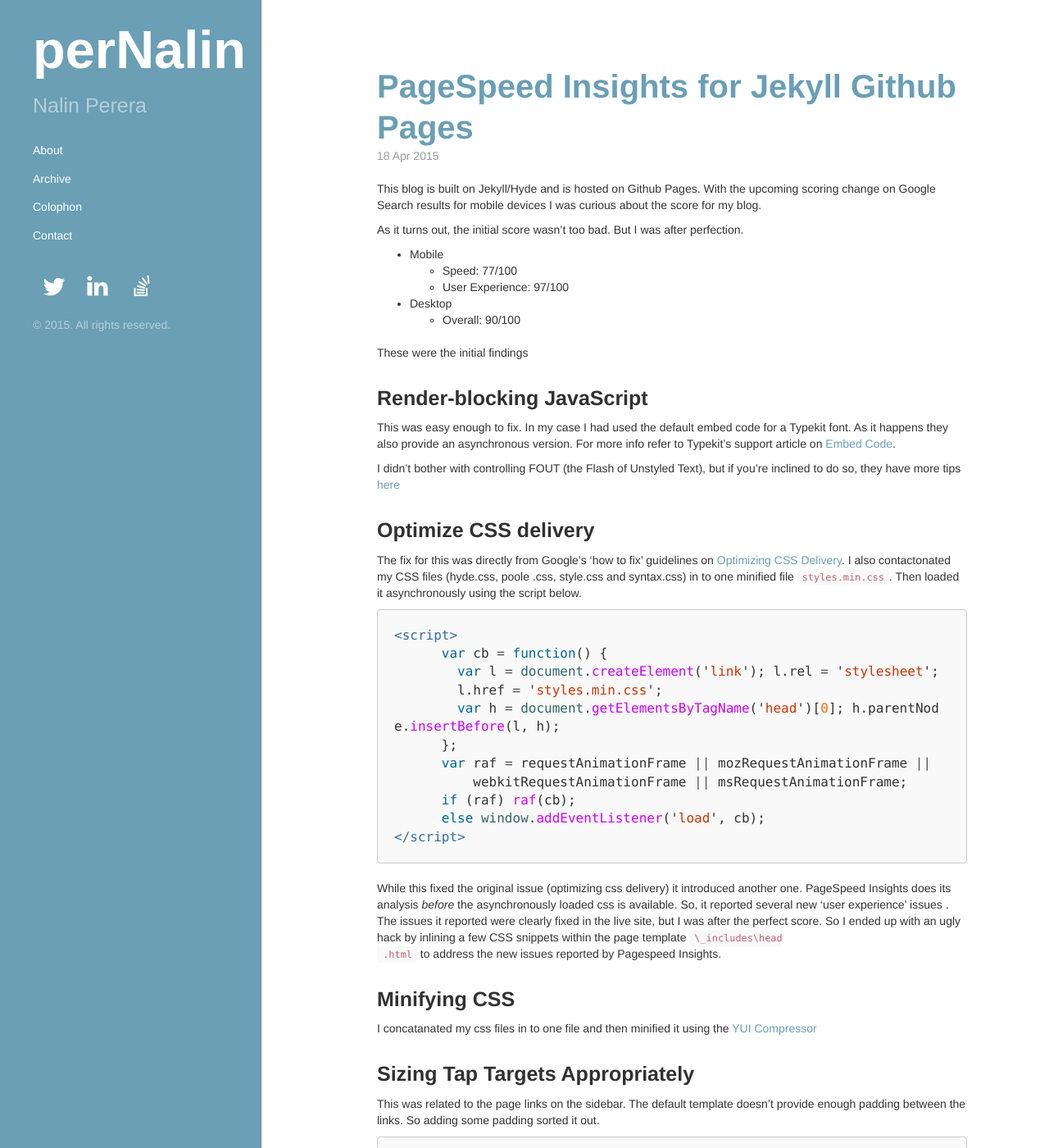
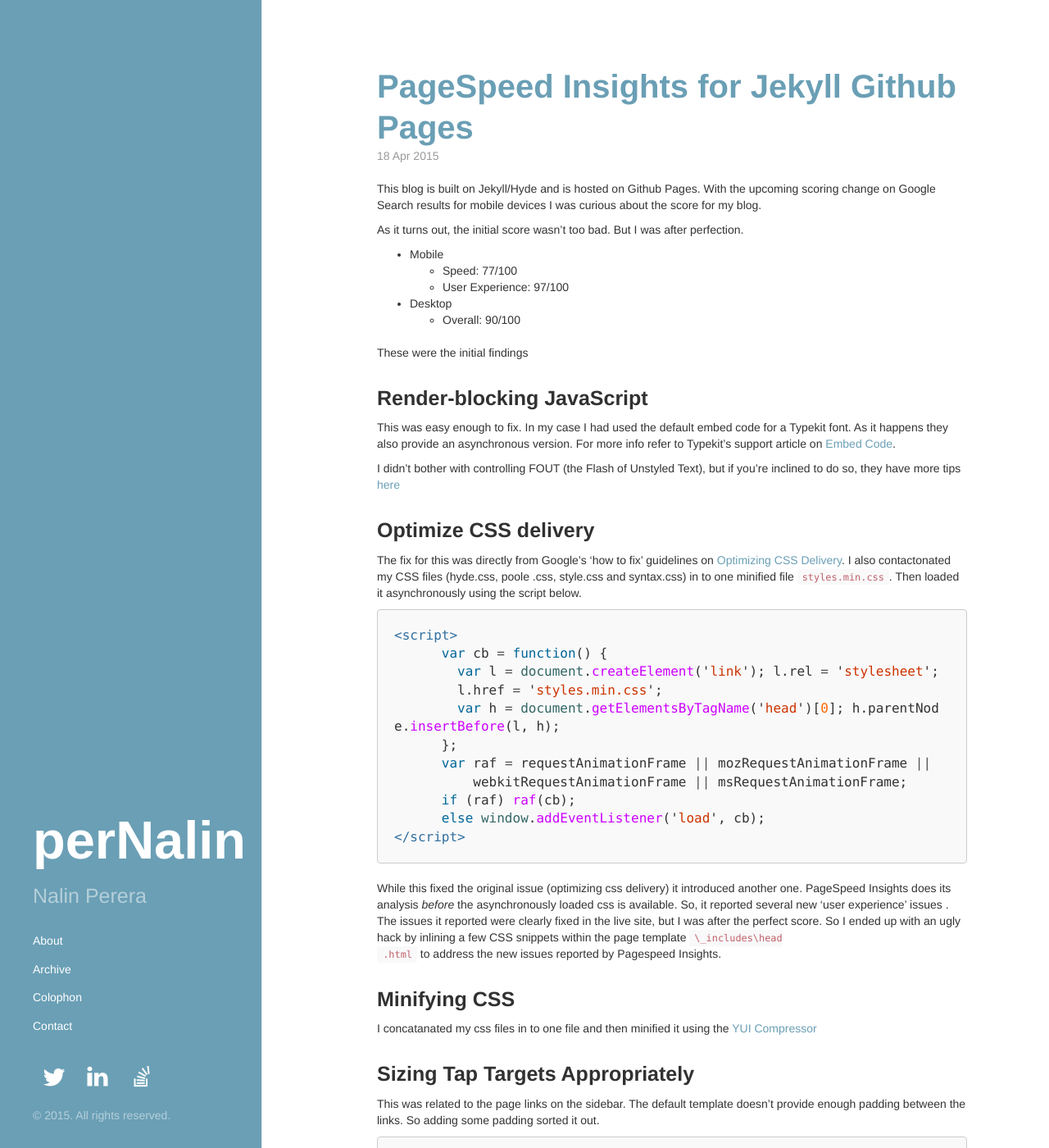
Before and after one commit to pernalin/pernalin.github.io, a Jekyll site: the page built from index.html, in a window 1280 px wide and 1400 px high. Shown: the whole window at 82% size. Built offline with Jekyll 4.4.1, drawn with Linux system fonts in a browser that asks for light colours; nearby versions of some CDN libraries; Markdown is read by kramdown in place of the engine named in the settings; the list of posts is cut into pages by our own code.

Commit message:
added back sidebar sticky

```diff
--- a/public/css/hyde.css
+++ b/public/css/hyde.css
@@ -61,6 +61,21 @@ html {
     padding: 2rem 1rem;
     color: rgba(255, 255, 255, .5);
     background-color: #202020;
+}
+
+/* Sticky sidebar
+ *
+ * Add the `sidebar-sticky` class to the sidebar's container to affix it the
+ * contents to the bottom of the sidebar in tablets and up.
+ */
+
+@media (min-width: 48em) {
+    .sidebar-sticky {
+        position: absolute;
+        right: 1rem;
+        bottom: 1rem;
+        left: 1rem;
+    }
 }
 
 @media (min-width: 48em) {
```
Also changed, not shown: public/css/styles.min.css.
